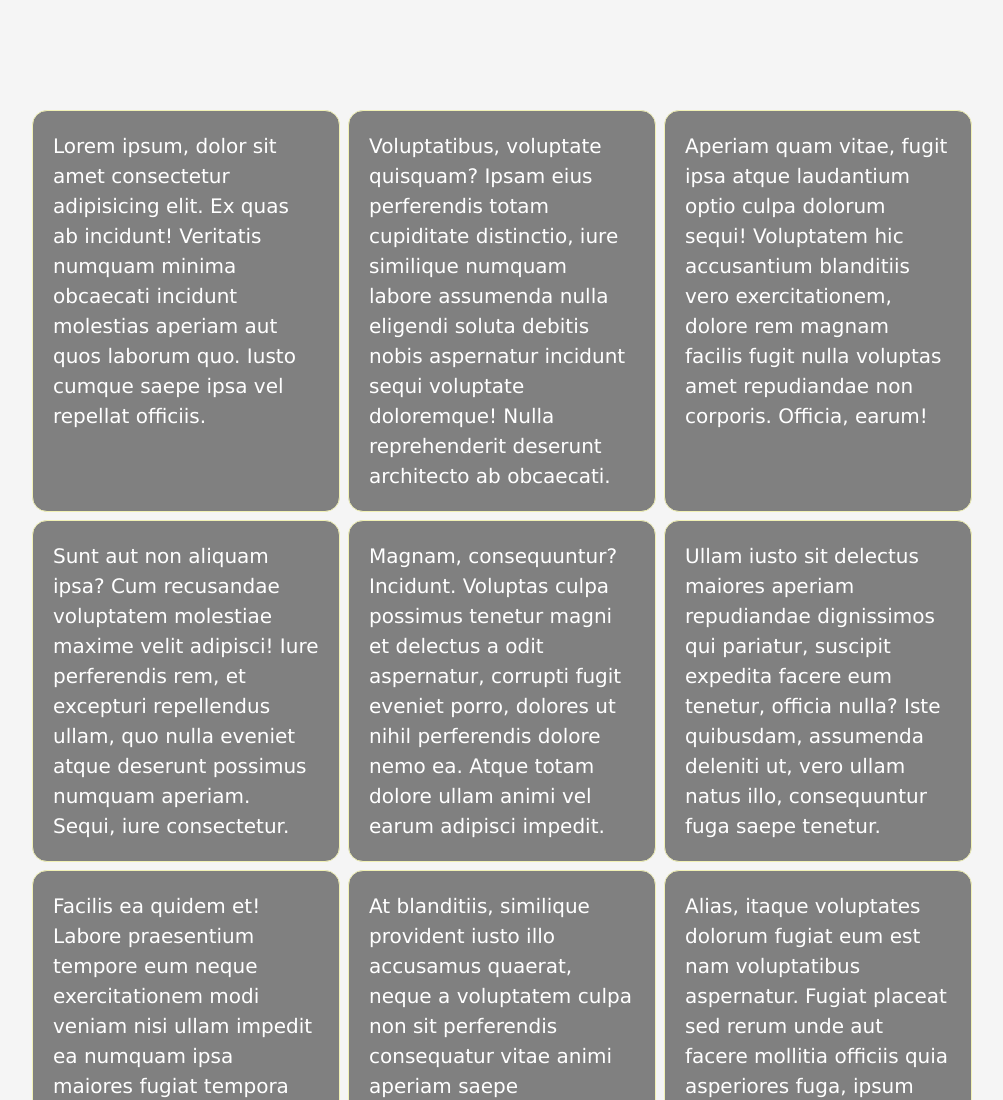
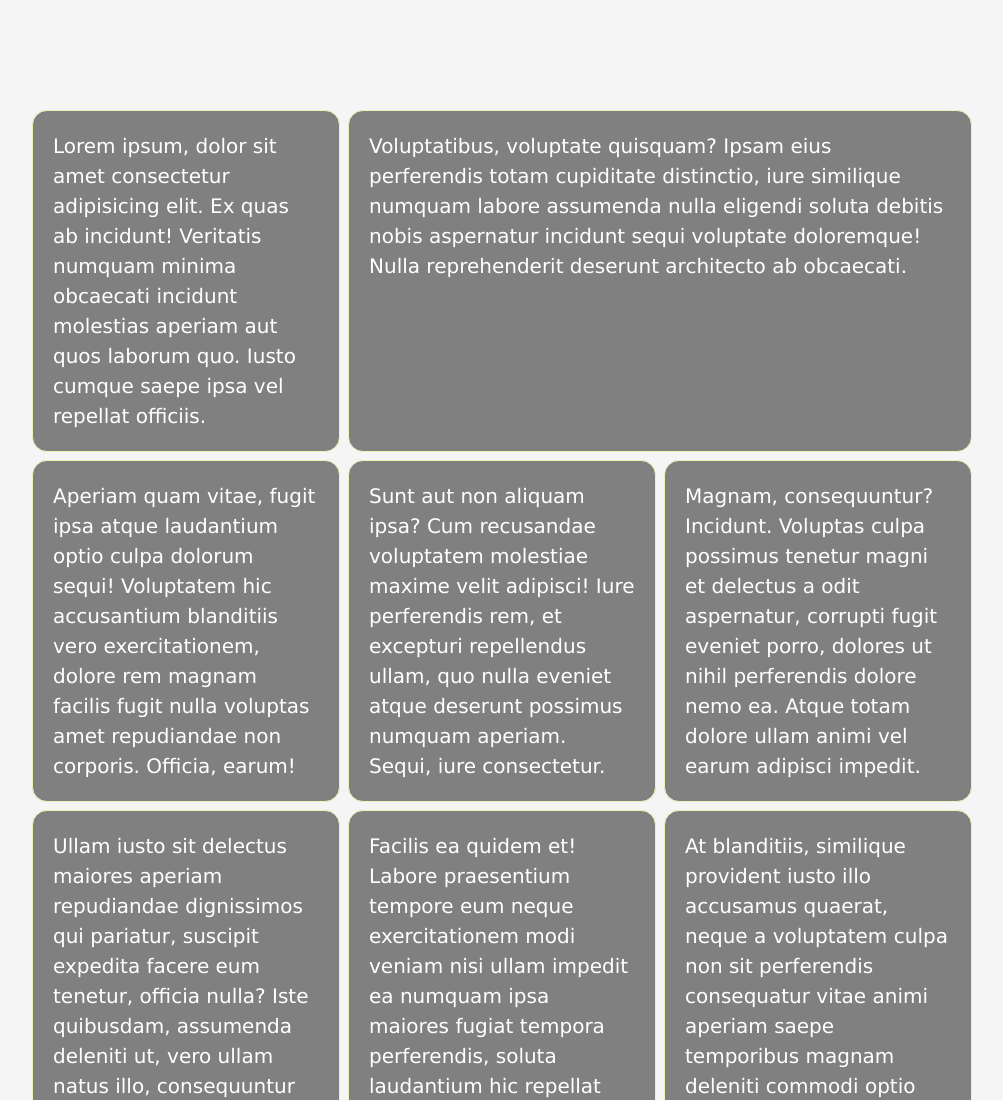
Before and after one commit to 2Kelvin/learning-css-grid, a plain HTML site: page index.html in a window 1280 px wide. Shown: the top 1100 px of the page, without its empty margins (138-1141 px from the left). Drawn offline with Linux system fonts and the light colour scheme.

Commit message:
added grid-column start & end to item2

```diff
--- a/index.css
+++ b/index.css
@@ -30,3 +30,8 @@ body{
     border: rgb(241, 241, 181) solid 1px;
     border-radius: 15px;
 }
+
+.item:nth-of-type(2){
+    grid-column-start: 2;
+    grid-column-end: 4;
+}
```
